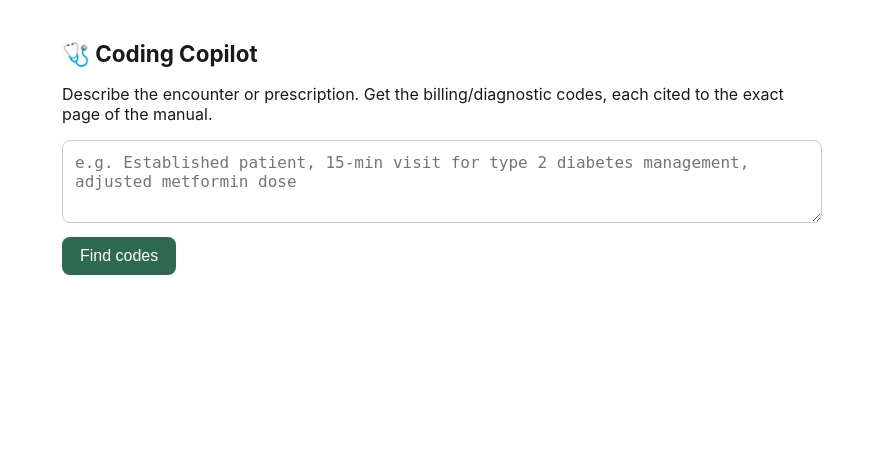
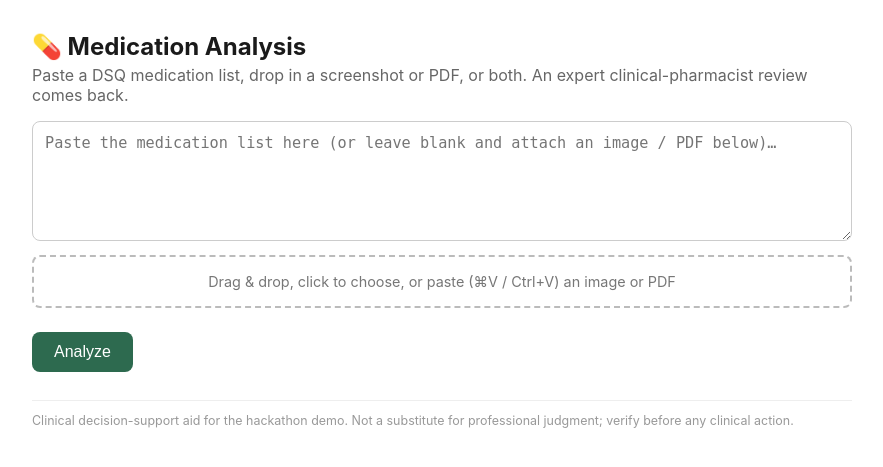
Before and after one commit to megboudreau/agi-health-hackathon, a Flask app: page / in a window 1280 px wide. Shown: the top 467 px of the page, without its empty margins (198-1081 px from the left). Run offline with Flask 3, Linux system fonts and the light colour scheme.

Commit message:
Pivot to medication analysis: multimodal clinical-pharmacist review app
Takes pasted text, images, or PDFs of a DSQ medication list and runs them
through a clinical-pharmacist system prompt on Opus 4.8 (vision + adaptive
thinking). No login. Replaces the coding-copilot scaffold.

Co-Authored-By: Claude Opus 4.8 (1M context) <noreply@anthropic.com>

```diff
--- a/app/server.py
+++ b/app/server.py
@@ -1,4 +1,4 @@
-"""Flask app: a search box where a clinician types a scenario and gets cited codes."""
+"""Flask app: a no-login page to analyze a patient's medication list."""
 import os
 
 from dotenv import load_dotenv
@@ -7,9 +7,11 @@ from flask import Flask, jsonify, render_template, request
 load_dotenv()
 
 # Import after load_dotenv so the Anthropic client picks up ANTHROPIC_API_KEY.
-from app import rag  # noqa: E402
+from app import analyze as analyzer  # noqa: E402
 
 app = Flask(__name__)
+# Anthropic request limit is 32 MB; cap uploads a little under that.
+app.config["MAX_CONTENT_LENGTH"] = 30 * 1024 * 1024
 
 
 @app.route("/")
@@ -17,26 +19,27 @@ def index():
     return render_template("index.html")
 
 
-@app.route("/api/lookup", methods=["POST"])
-def api_lookup():
-    question = (request.json or {}).get("question", "").strip()
-    if not question:
-        return jsonify({"error": "Empty question."}), 400
+@app.route("/api/analyze", methods=["POST"])
+def api_analyze():
+    text = request.form.get("text", "")
+    files = []
+    for storage in request.files.getlist("files"):
+        if not storage.filename:
+            continue
+        files.append((storage.filename, storage.read(), storage.mimetype))
+
     try:
-        response = rag.lookup(question)
-    except FileNotFoundError as e:
-        return jsonify({"error": str(e)}), 500
+        answer, usage = analyzer.analyze(text, files)
+    except ValueError as e:
+        return jsonify({"error": str(e)}), 400
+    except Exception as e:  # surface API errors to the UI rather than a 500 page
+        return jsonify({"error": f"{type(e).__name__}: {e}"}), 502
 
-    usage = response.usage
     return jsonify(
         {
-            "answer": rag.render_answer(response),
+            "answer": answer,
             "usage": {
                 "input_tokens": usage.input_tokens,
-                "cache_read_input_tokens": getattr(usage, "cache_read_input_tokens", 0),
-                "cache_creation_input_tokens": getattr(
-                    usage, "cache_creation_input_tokens", 0
-                ),
                 "output_tokens": usage.output_tokens,
             },
         }
--- a/app/templates/index.html
+++ b/app/templates/index.html
@@ -3,85 +3,128 @@
 <head>
   <meta charset="utf-8" />
   <meta name="viewport" content="width=device-width, initial-scale=1" />
-  <title>Coding Copilot</title>
+  <title>Medication Analysis</title>
+  <script src="https://cdn.jsdelivr.net/npm/marked/marked.min.js"></script>
   <style>
-    body { font-family: -apple-system, system-ui, sans-serif; max-width: 760px;
-           margin: 40px auto; padding: 0 16px; color: #1a1a1a; }
-    h1 { font-size: 1.4rem; }
-    textarea { width: 100%; padding: 12px; font-size: 1rem; border: 1px solid #ccc;
-               border-radius: 8px; box-sizing: border-box; }
-    button { margin-top: 10px; padding: 10px 18px; font-size: 1rem; border: 0;
-             border-radius: 8px; background: #2d6a4f; color: #fff; cursor: pointer; }
-    button:disabled { opacity: 0.5; cursor: default; }
-    .answer { margin-top: 24px; line-height: 1.5; white-space: pre-wrap; }
-    .cite { background: #eef6f1; border-left: 3px solid #2d6a4f; padding: 6px 10px;
-            margin: 8px 0; font-size: 0.85rem; color: #333; border-radius: 4px; }
-    .cite .pg { font-weight: 600; }
-    .usage { margin-top: 20px; font-size: 0.8rem; color: #888; }
+    :root { --green: #2d6a4f; }
+    body { font-family: -apple-system, system-ui, sans-serif; max-width: 820px;
+           margin: 32px auto; padding: 0 16px; color: #1a1a1a; }
+    h1 { font-size: 1.5rem; margin-bottom: 4px; }
+    .sub { color: #666; margin-top: 0; }
+    textarea { width: 100%; padding: 12px; font-size: 0.95rem; border: 1px solid #ccc;
+               border-radius: 8px; box-sizing: border-box; min-height: 120px; }
+    .drop { border: 2px dashed #bbb; border-radius: 8px; padding: 16px; text-align: center;
+            color: #777; margin-top: 10px; cursor: pointer; font-size: 0.9rem; }
+    .drop.over { border-color: var(--green); background: #f0f7f3; color: var(--green); }
+    .files { display: flex; flex-wrap: wrap; gap: 8px; margin-top: 10px; }
+    .chip { background: #eef6f1; border: 1px solid #cfe3d8; border-radius: 6px;
+            padding: 4px 8px; font-size: 0.8rem; display: flex; align-items: center; gap: 6px; }
+    .chip button { border: 0; background: none; cursor: pointer; color: #999; font-size: 1rem; line-height: 1; }
+    .chip img { height: 28px; border-radius: 3px; }
+    button.go { margin-top: 14px; padding: 11px 22px; font-size: 1rem; border: 0;
+                border-radius: 8px; background: var(--green); color: #fff; cursor: pointer; }
+    button.go:disabled { opacity: 0.5; cursor: default; }
+    #out { margin-top: 28px; line-height: 1.55; }
+    #out h1, #out h2, #out h3 { font-size: 1.1rem; margin-top: 1.4em; }
+    #out table { border-collapse: collapse; }
+    #out td, #out th { border: 1px solid #ddd; padding: 4px 8px; }
+    .usage { margin-top: 18px; font-size: 0.78rem; color: #999; }
     .err { color: #b00020; margin-top: 16px; }
+    .note { font-size: 0.78rem; color: #999; margin-top: 28px; border-top: 1px solid #eee; padding-top: 12px; }
   </style>
 </head>
 <body>
-  <h1>🩺 Coding Copilot</h1>
-  <p>Describe the encounter or prescription. Get the billing/diagnostic codes,
-     each cited to the exact page of the manual.</p>
-  <textarea id="q" rows="3"
-    placeholder="e.g. Established patient, 15-min visit for type 2 diabetes management, adjusted metformin dose"></textarea>
-  <br />
-  <button id="go">Find codes</button>
+  <h1>💊 Medication Analysis</h1>
+  <p class="sub">Paste a DSQ medication list, drop in a screenshot or PDF, or both.
+     An expert clinical-pharmacist review comes back.</p>
+
+  <textarea id="text" placeholder="Paste the medication list here (or leave blank and attach an image / PDF below)…"></textarea>
+
+  <div id="drop" class="drop">
+    Drag &amp; drop, click to choose, or paste (⌘V / Ctrl+V) an image or PDF
+    <input id="file" type="file" accept="image/*,application/pdf" multiple hidden />
+  </div>
+  <div id="files" class="files"></div>
+
+  <button id="go" class="go">Analyze</button>
+
   <div id="out"></div>
 
+  <p class="note">Clinical decision-support aid for the hackathon demo. Not a
+     substitute for professional judgment; verify before any clinical action.</p>
+
   <script>
-    const btn = document.getElementById("go");
-    const out = document.getElementById("out");
+    const $ = (id) => document.getElementById(id);
+    const fileInput = $("file"), drop = $("drop"), filesEl = $("files"), out = $("out"), go = $("go");
+    let attachments = []; // {file, url}
 
-    async function lookup() {
-      const question = document.getElementById("q").value.trim();
-      if (!question) return;
-      btn.disabled = true;
-      out.innerHTML = "<p>Searching the manual…</p>";
+    function refreshChips() {
+      filesEl.innerHTML = "";
+      attachments.forEach((a, i) => {
+        const chip = document.createElement("div");
+        chip.className = "chip";
+        const isImg = a.file.type.startsWith("image/");
+        chip.innerHTML =
+          (isImg ? `<img src="${a.url}" />` : "📄") +
+          `<span>${a.file.name || "pasted-image"}</span>` +
+          `<button title="remove" data-i="${i}">×</button>`;
+        filesEl.appendChild(chip);
+      });
+    }
+
+    function addFiles(list) {
+      for (const f of list) {
+        if (!f.type.startsWith("image/") && f.type !== "application/pdf") continue;
+        attachments.push({ file: f, url: f.type.startsWith("image/") ? URL.createObjectURL(f) : null });
+      }
+      refreshChips();
+    }
+
+    filesEl.addEventListener("click", (e) => {
+      if (e.target.tagName === "BUTTON") {
+        attachments.splice(+e.target.dataset.i, 1);
+        refreshChips();
+      }
+    });
+
+    drop.addEventListener("click", () => fileInput.click());
+    fileInput.addEventListener("change", () => addFiles(fileInput.files));
+    drop.addEventListener("dragover", (e) => { e.preventDefault(); drop.classList.add("over"); });
+    drop.addEventListener("dragleave", () => drop.classList.remove("over"));
+    drop.addEventListener("drop", (e) => {
+      e.preventDefault(); drop.classList.remove("over"); addFiles(e.dataTransfer.files);
+    });
+    window.addEventListener("paste", (e) => {
+      const imgs = [...e.clipboardData.items].filter((i) => i.type.startsWith("image/")).map((i) => i.getAsFile());
+      if (imgs.length) addFiles(imgs);
+    });
+
+    async function analyze() {
+      const text = $("text").value;
+      if (!text.trim() && attachments.length === 0) {
+        out.innerHTML = `<p class="err">Add a medication list as text, an image, or a PDF.</p>`;
+        return;
+      }
+      go.disabled = true;
+      out.innerHTML = "<p>Reviewing the medication list… (this can take a moment)</p>";
+      const fd = new FormData();
+      fd.append("text", text);
+      attachments.forEach((a) => fd.append("files", a.file, a.file.name || "pasted.png"));
       try {
-        const res = await fetch("/api/lookup", {
-          method: "POST",
-          headers: { "Content-Type": "application/json" },
-          body: JSON.stringify({ question }),
-        });
+        const res = await fetch("/api/analyze", { method: "POST", body: fd });
         const data = await res.json();
         if (!res.ok) throw new Error(data.error || "Request failed");
-        render(data);
+        const md = window.marked ? marked.parse(data.answer) : `<pre>${data.answer}</pre>`;
+        out.innerHTML = md +
+          `<div class="usage">in: ${data.usage.input_tokens} · out: ${data.usage.output_tokens} tokens</div>`;
       } catch (e) {
         out.innerHTML = `<p class="err">${e.message}</p>`;
       } finally {
-        btn.disabled = false;
+        go.disabled = false;
       }
     }
 
-    function render(data) {
-      let html = "";
-      for (const block of data.answer) {
-        html += `<div class="answer">${escapeHtml(block.text)}</div>`;
-        for (const c of block.citations) {
-          const pg = c.start_page
-            ? `<span class="pg">p.${c.start_page}${c.end_page && c.end_page !== c.start_page ? "–" + c.end_page : ""}</span> — `
-            : "";
-          html += `<div class="cite">${pg}${escapeHtml(c.cited_text)}</div>`;
-        }
-      }
-      const u = data.usage;
-      html += `<div class="usage">in: ${u.input_tokens} · cache read: ${u.cache_read_input_tokens} · cache write: ${u.cache_creation_input_tokens} · out: ${u.output_tokens}</div>`;
-      out.innerHTML = html;
-    }
-
-    function escapeHtml(s) {
-      const d = document.createElement("div");
-      d.textContent = s;
-      return d.innerHTML;
-    }
-
-    btn.addEventListener("click", lookup);
-    document.getElementById("q").addEventListener("keydown", (e) => {
-      if (e.key === "Enter" && (e.metaKey || e.ctrlKey)) lookup();
-    });
+    go.addEventListener("click", analyze);
   </script>
 </body>
 </html>
--- a/requirements.txt
+++ b/requirements.txt
@@ -1,4 +1,3 @@
 anthropic>=0.40.0
 flask>=3.0.0
 python-dotenv>=1.0.0
-pypdf>=4.0.0
```
Also changed, not shown: app/analyze.py (added, +86 -0 lines), app/rag.py (deleted, +0 -109 lines), README.md, 1 other file.
